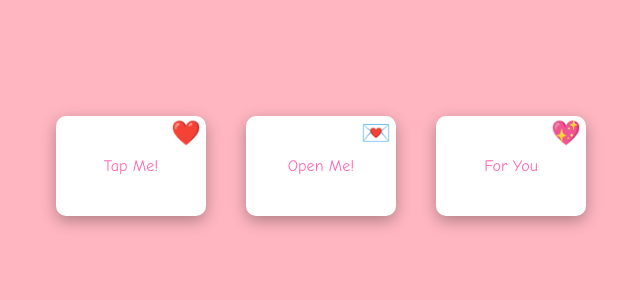
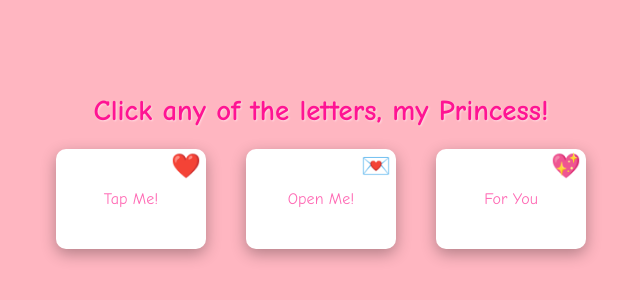
Before and after one commit to PromitDutta1/Princess-Day-1, a plain HTML site: page letter.html in a window 1280 px wide. Shown: the part 246-546 px from the top of the page, without its empty margins (319-959 px from the left). Drawn offline with Linux system fonts and the light colour scheme.

Commit message:
Update letter.html

```diff
--- a/letter.html
+++ b/letter.html
@@ -13,10 +13,27 @@
             text-align: center;
             padding: 20px;
             display: flex;
+            flex-direction: column; /* Changed to column to stack instruction text, then letters, then main content */
             justify-content: center;
             align-items: center;
             min-height: 100vh;
             margin: 0;
+        }
+
+        /* New Style for the Instruction Text */
+        #instruction-text {
+            color: #ff1493; /* Deep pink for emphasis */
+            font-size: 1.8em;
+            font-weight: bold;
+            margin-bottom: 30px; /* Space between instruction and letters */
+            text-shadow: 1px 1px 2px rgba(255, 255, 255, 0.5);
+            /* Optional: Add a subtle fade-in animation for the instruction */
+            animation: fadeInText 1s ease-out forwards;
+        }
+
+        @keyframes fadeInText {
+            0% { opacity: 0; transform: translateY(-20px); }
+            100% { opacity: 1; transform: translateY(0); }
         }
 
         /* --- CLOSED LETTER STYLES --- */
@@ -26,6 +43,7 @@
             justify-content: center;
             gap: 40px;
             transition: opacity 0.5s;
+            margin-bottom: 20px; /* Add space before the main content area */
         }
 
         .closed-letter {
@@ -127,7 +145,6 @@
             opacity: 1;
         }
 
-        /* Image styles apply to images inside the dynamically populated container */
         img {
             width: 150px;
             height: auto;
@@ -179,6 +196,8 @@
         </div>
     </div>
 
+    <h2 id="instruction-text">Click any of the letters, my Princess!</h2>
+
     <div id="closed-letters" class="closed-letter-container">
         <div class="closed-letter" onclick="openLoveLetter(1)">
             <span class="heart-seal">❤️</span>
@@ -210,7 +229,7 @@
         const signatureElement = document.getElementById('signature');
         const loveLetter = document.getElementById('love-letter');
         const closedLetters = document.getElementById('closed-letters');
-        const imageContainer = document.getElementById('image-container'); // NEW
+        const imageContainer = document.getElementById('image-container');
 
         function startTextAnimation() {
             textElement.classList.add('content-visible');
```
